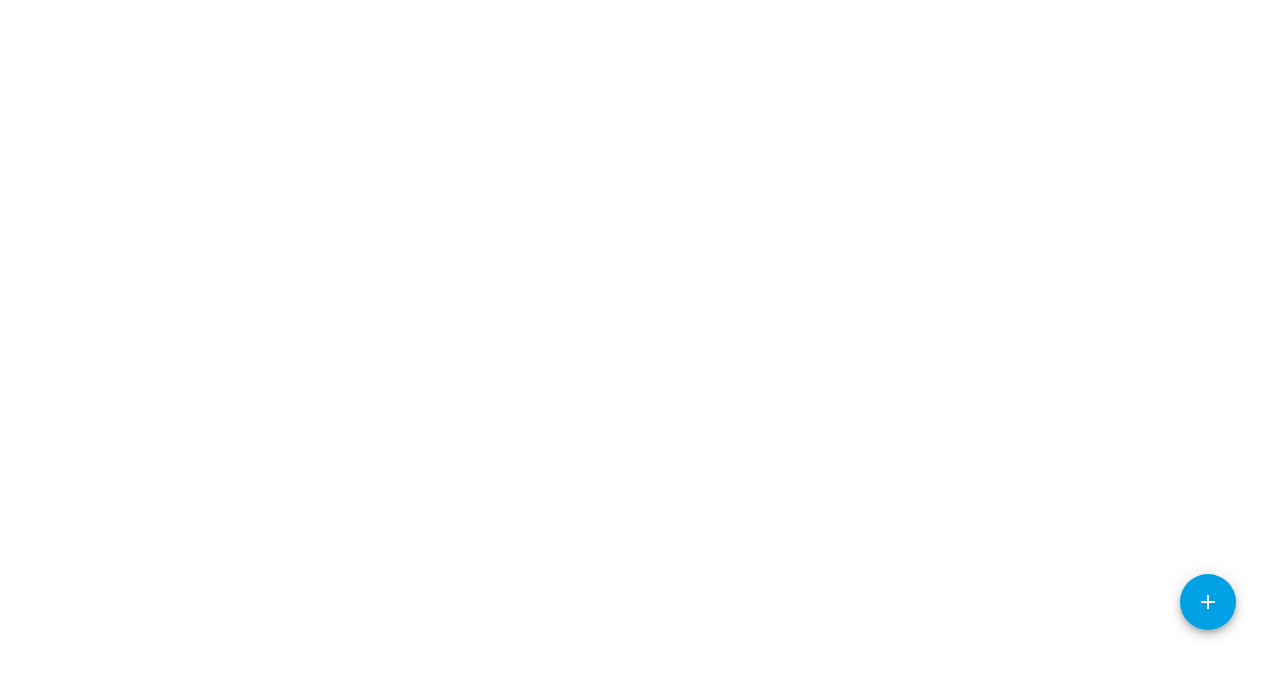
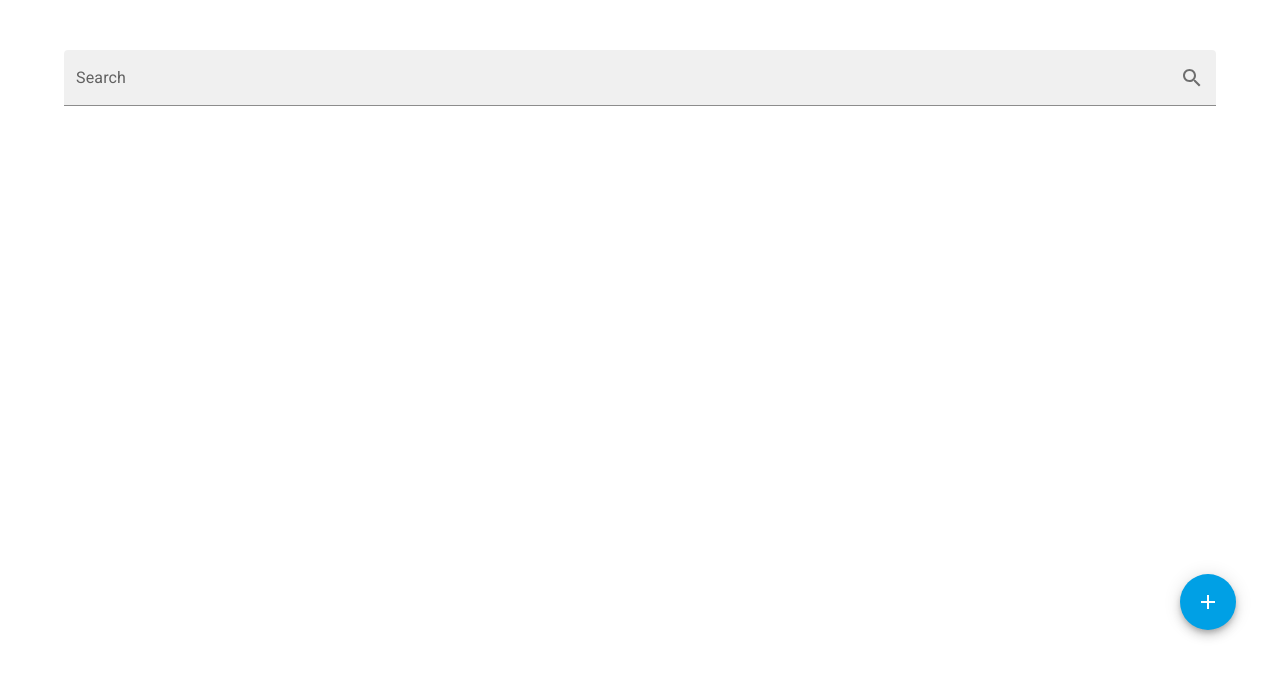
Before and after one commit to timborovkov/121Deals, a Next.js app: page / in a window 1280 px wide. Shown: the top 678 px of the page. Built offline with nearby package versions, Linux system fonts and the light colour scheme.

Commit message:
Search Bar

```diff
--- /dev/null
+++ b/components/SearchBar.js
@@ -0,0 +1,39 @@
+import SearchIcon from "@mui/icons-material/Search";
+import {
+  TextField,
+  Container,
+  InputAdornment,
+  FormControl,
+} from "@mui/material";
+
+const SearchBar = () => {
+  return (
+    <div
+      style={{
+        position: "absolute",
+        top: "50px",
+        width: "100%",
+        zIndex: 999,
+      }}
+    >
+      <Container>
+        <FormControl variant="outlined" fullWidth>
+          <TextField
+            label="Search"
+            variant="filled"
+            fullWidth
+            InputProps={{
+              endAdornment: (
+                <InputAdornment position="end">
+                  <SearchIcon />
+                </InputAdornment>
+              ),
+            }}
+          />
+        </FormControl>
+      </Container>
+    </div>
+  );
+};
+
+export default SearchBar;
--- a/pages/index.js
+++ b/pages/index.js
@@ -1,9 +1,11 @@
 import Map from "../components/Map";
 import AddNew from "../components/AddNew";
+import SearchBar from "../components/SearchBar";
 
 export default function Home({ app }) {
   return (
     <div>
+      <SearchBar />
       <Map />
       <AddNew />
     </div>
```
